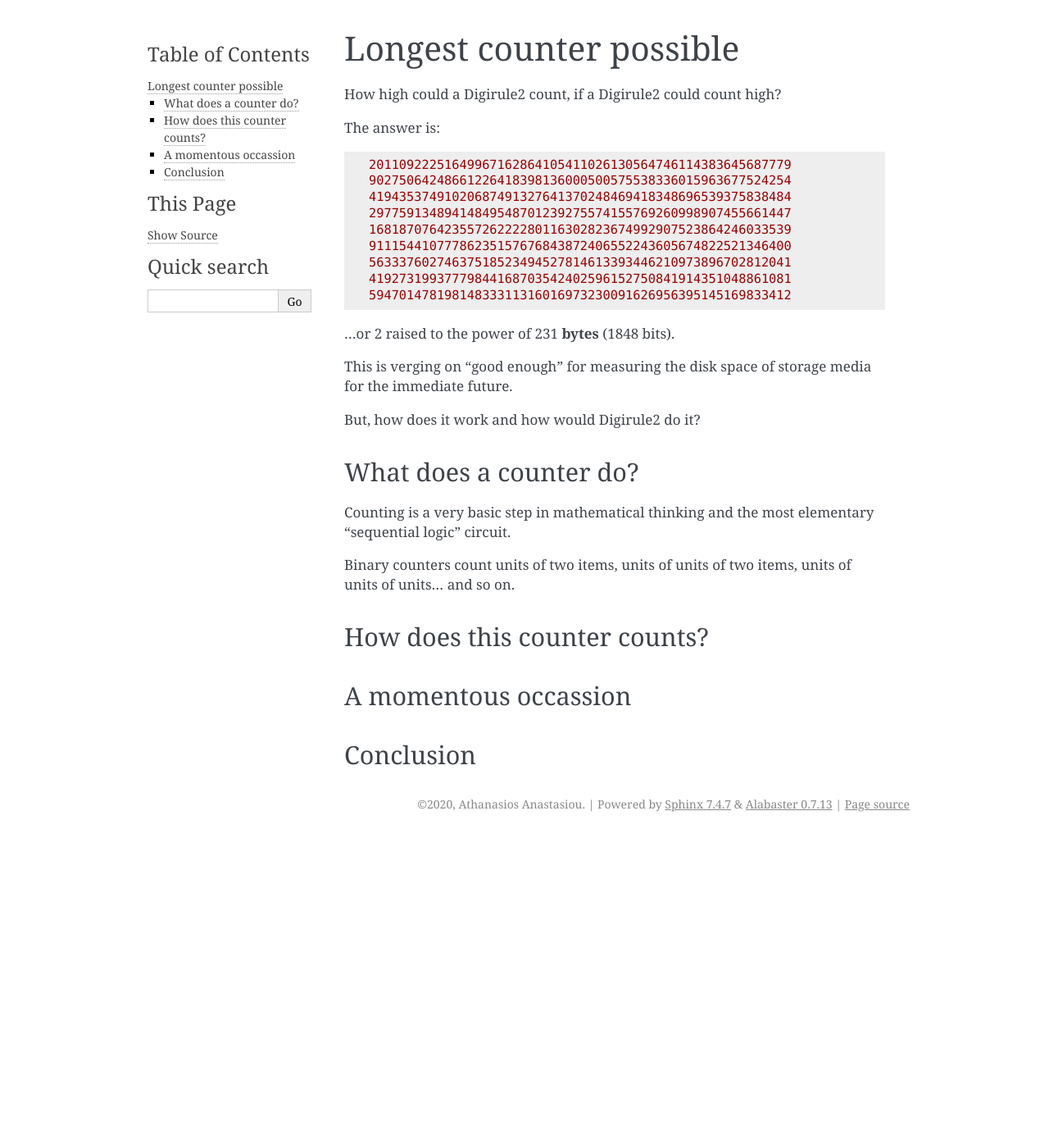
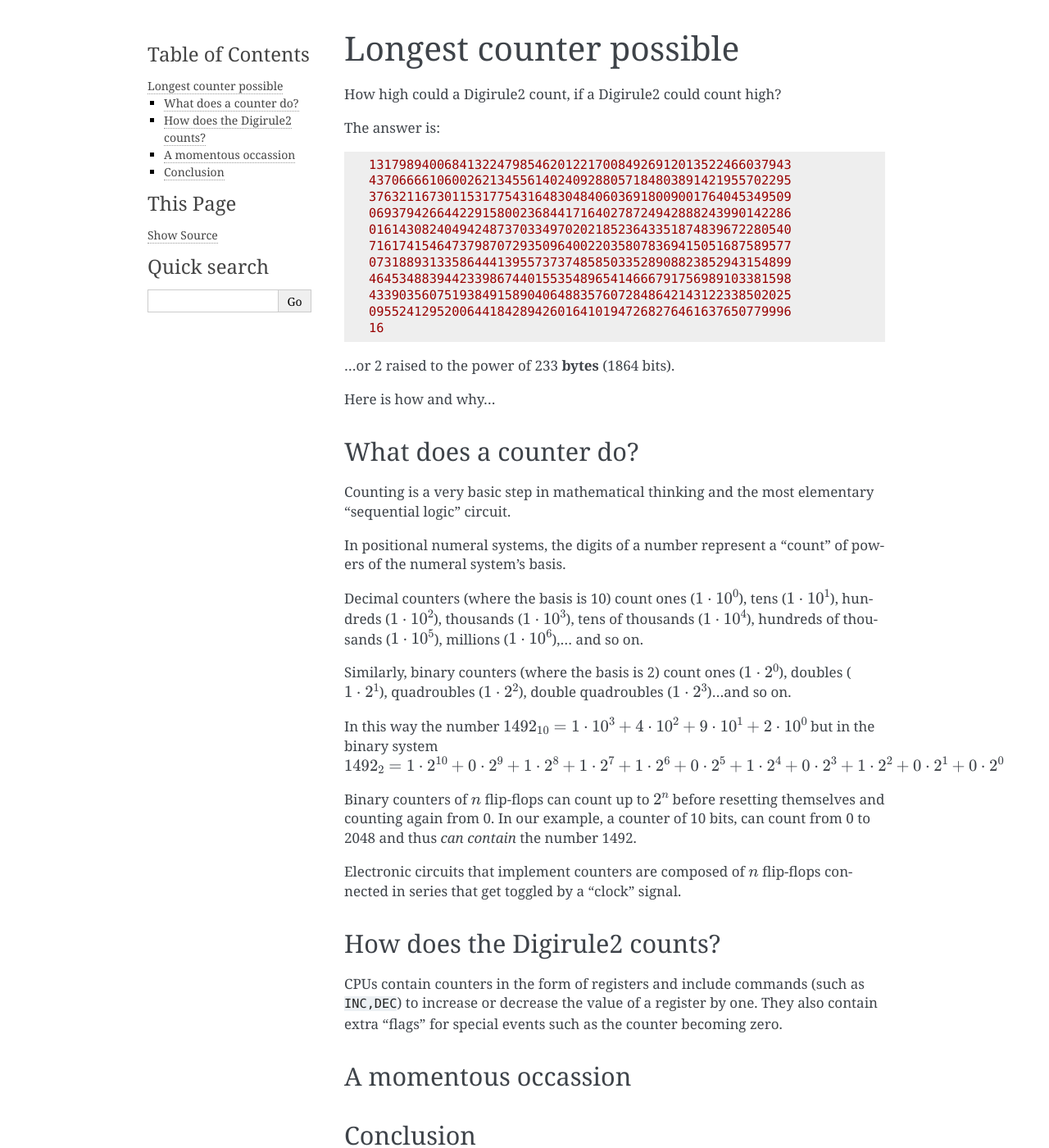
Before and after one commit to aanastasiou/dgtools, a Sphinx documentation site: the page built from doc/source/counter.rst, in a window 1280 px wide and 1400 px high. Shown: the whole window at 82% size. Built offline with Sphinx 7.4.7, drawn with Linux system fonts in a browser that asks for light colours.

Commit message:
Minor changes in the counter code and doc additions

```diff
--- a/doc/source/counter.rst
+++ b/doc/source/counter.rst
@@ -9,22 +9,21 @@
 
 .. code::
 
-    20110922251649967162864105411026130564746114383645687779
-    90275064248661226418398136000500575538336015963677524254
-    41943537491020687491327641370248469418348696539375838484
-    29775913489414849548701239275574155769260998907455661447
-    16818707642355726222280116302823674992907523864246033539
-    91115441077786235157676843872406552243605674822521346400
-    56333760274637518523494527814613393446210973896702812041
-    41927319937779844168703542402596152750841914351048861081
-    59470147819814833311316016973230091626956395145169833412
+    13179894006841322479854620122170084926912013522466037943
+    43706666106002621345561402409288057184803891421955702295
+    37632116730115317754316483048406036918009001764045349509
+    06937942664422915800236844171640278724942888243990142286
+    01614308240494248737033497020218523643351874839672280540
+    71617415464737987072935096400220358078369415051687589577
+    07318893133586444139557373748585033528908823852943154899
+    46453488394423398674401553548965414666791756989103381598
+    43390356075193849158904064883576072848642143122338502025
+    09552412952006441842894260164101947268276461637650779996
+    16
 
-...or 2 raised to the power of 231 **bytes** (1848 bits).
+...or 2 raised to the power of 233 **bytes** (1864 bits).
 
-This is verging on "good enough" for measuring the disk space of storage media
-for the immediate future.
-
-But, how does it work and how would Digirule2 do it?
+Here is how and why...
 
 
 What does a counter do?
@@ -33,14 +32,35 @@
 Counting is a very basic step in mathematical thinking and the most elementary
 "sequential logic" circuit.
 
-Binary counters count units of two items, units of units of two items, units of units of units... and so on.
+In positional numeral systems, the digits of a number represent a "count" of powers
+of the numeral system's basis.
+
+Decimal counters (where the basis is 10) count ones (:math:`1 \cdot 10^0`),
+tens (:math:`1 \cdot 10^1`), hundreds (:math:`1 \cdot 10^2`), thousands (:math:`1 \cdot 10^3`),
+tens of thousands (:math:`1 \cdot 10^4`), hundreds of thousands (:math:`1 \cdot 10^5`),
+millions (:math:`1 \cdot 10^6`),... and so on.
+
+Similarly, binary counters (where the basis is 2) count ones (:math:`1 \cdot 2^0`), doubles (:math:`1 \cdot 2^1`),
+quadroubles (:math:`1 \cdot 2^2`), double quadroubles (:math:`1 \cdot 2^3`)...and so on.
+
+In this way the number :math:`1492_{10} = 1 \cdot 10^3 + 4 \cdot 10^2 + 9 \cdot 10^1 + 2 \cdot 10^0` but in the
+binary system  :math:`1492_{2} = 1\cdot 2^{10} + 0 \cdot 2^9 + 1 \cdot 2^8+ 1 \cdot 2^7 + 1 \cdot 2^6 + 0 \cdot 2^5 + 1 \cdot 2^4 + 0 \cdot 2^3 + 1 \cdot 2^2 + 0 \cdot 2^1 + 0 \cdot 2^0`
+
+Binary counters of :math:`n` flip-flops can count up to :math:`2^n` before resetting themselves and counting again
+from 0. In our example, a counter of 10 bits, can count from 0 to 2048 and thus *can contain* the number 1492.
+
+Electronic circuits that implement counters are composed of :math:`n` flip-flops connected in series that get toggled
+by a "clock" signal.
 
 
+How does the Digirule2 counts?
+-----------------------------
+
+CPUs contain counters in the form of registers and include commands (such as ``INC,DEC``) to increase or
+decrease the value of a register by one. They also contain extra "flags" for special events such as
+the counter becoming zero.
 
 
-
-How does this counter counts?
------------------------------
 
 A momentous occassion
 ---------------------
```
Also changed, not shown: 1 other file.
